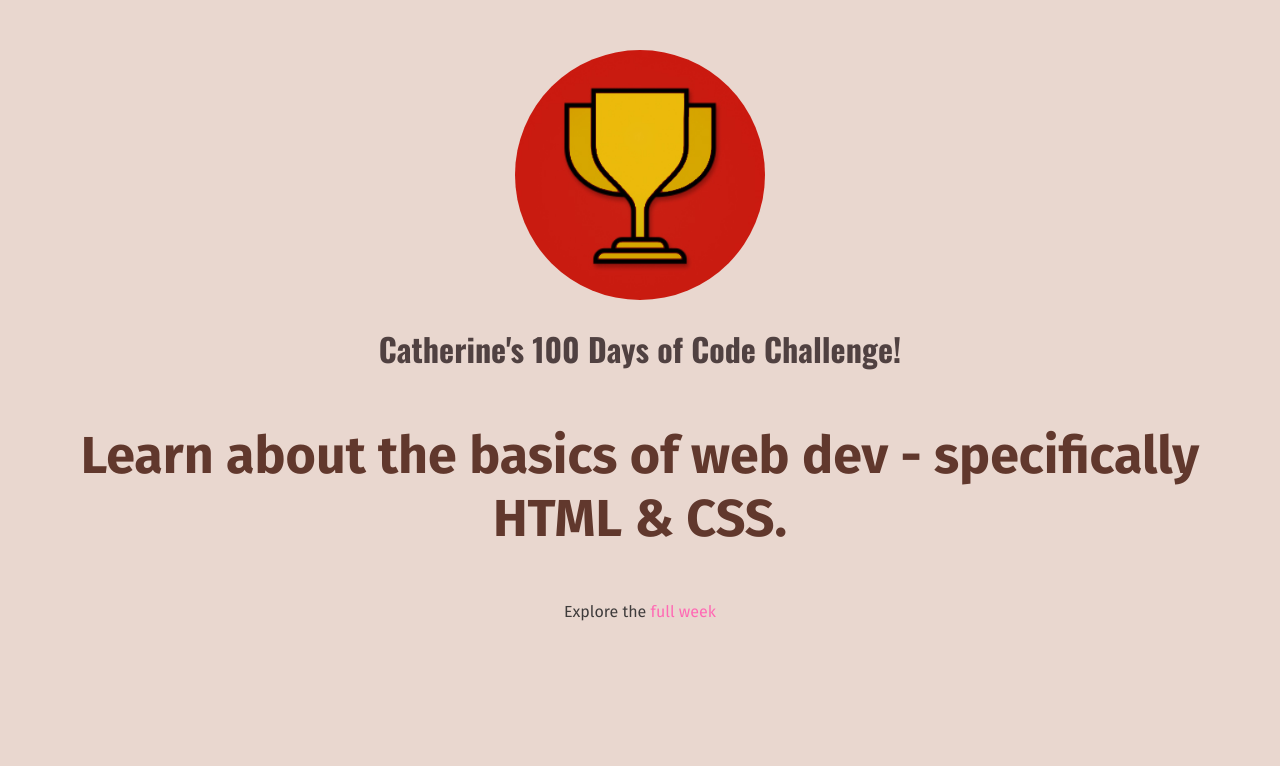
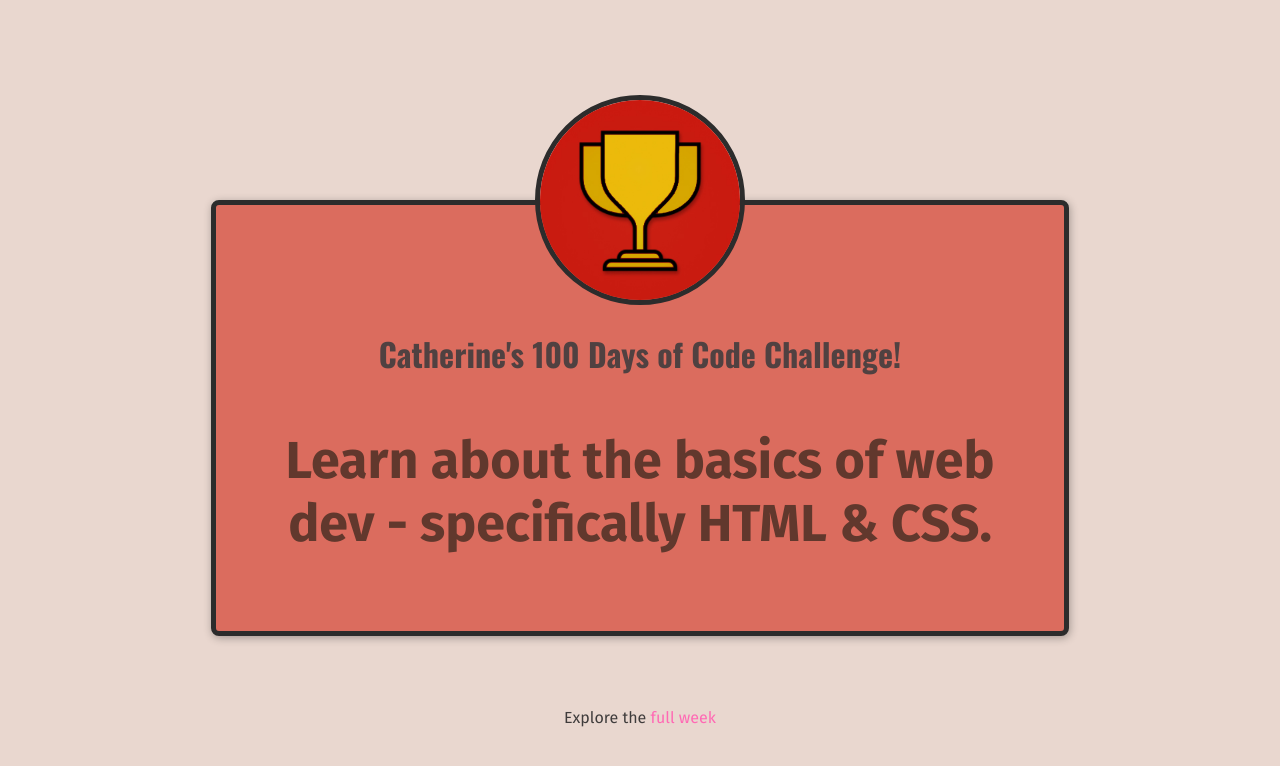
Before and after one commit to CatherineBotros/100_Days_of_Code, a plain HTML site: page index.html in a window 1280 px wide. Drawn offline with nearby package versions, Linux system fonts and the light colour scheme.

Commit message:
Final commit for this site

```diff
--- a/index.html
+++ b/index.html
@@ -12,17 +12,23 @@
 			rel="stylesheet"
 		/>
 		<link href="styles/index.css" rel="stylesheet" />
+		<link href="styles/daily-challenge.css" rel="stylesheet" />
+
 		<title>My Daily Challenge</title>
 	</head>
 	<body>
+		<main>
 			<img src="assets/challenges-trophy.jpg" alt="A trophy" />
-    <h1>Catherine's 100 Days of Code Challenge!</h1>
+			<h1>Catherine's 100 Days of <span>Code Challenge!</span></h1>
 			<p id="todays-challenge">
 				Learn about the basics of web dev - specifically HTML & CSS.
 			</p>
+		</main>
+		<footer>
 			<p>
 				Explore the
 				<a href="full-week.html">full week</a>
 			</p>
+		</footer>
 	</body>
 </html>
--- /dev/null
+++ b/styles/daily-challenge.css
@@ -0,0 +1,17 @@
+main {
+	width: 800px;
+	margin: 200px auto 72px auto;
+	background-color: rgb(219, 108, 94);
+	padding: 24px;
+	border: 5px solid rgb(44, 44, 44);
+	border-radius: 8px;
+	box-shadow: 1px 2px 8px rgba(0, 0, 0, 0.3);
+}
+
+img {
+	width: 200px;
+	height: 200px;
+	border-radius: 125px;
+	border: 5px solid rgb(44, 44, 44);
+	margin-top: -134px;
+}
--- a/styles/index.css
+++ b/styles/index.css
@@ -2,12 +2,6 @@ body {
 	text-align: center;
 	background-color: rgb(233, 215, 207);
 	margin: 50px;
-}
-
-img {
-  width: 250px;
-  height: 250px;
-  border-radius: 125px;
 }
 
 h1 {
```
Lines whose indentation alone changed are shown as unchanged.
